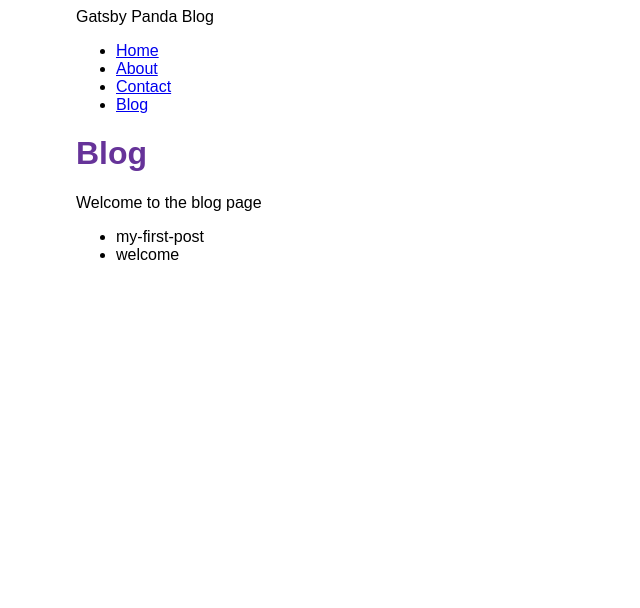
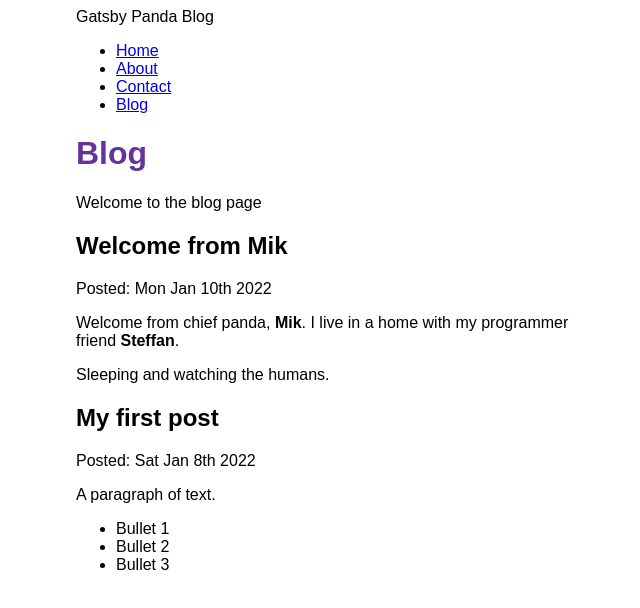
Before and after one commit to Steffan-Harris/gatsby-panda-blog, a Gatsby site: page /blog in a window 1280 px wide. Shown: the whole page, without its empty margins (314-954 px from the left). Built offline with nearby package versions, Linux system fonts and the light colour scheme; Gatsby itself is replaced by a stand-in of ours.

Commit message:
Added MDX processing

```diff
--- a/blog/my-first-post.mdx
+++ b/blog/my-first-post.mdx
@@ -0,0 +1,10 @@
+---
+title: My first post
+date: 2022-01-08
+---
+
+A paragraph of text.
+
+- Bullet 1
+- Bullet 2
+- Bullet 3
--- a/blog/welcome.mdx
+++ b/blog/welcome.mdx
@@ -0,0 +1,9 @@
+---
+title: Welcome from Mik
+date: 2022-01-10
+---
+
+Welcome from chief panda, **Mik**.
+I live in a home with my programmer friend **Steffan**.
+
+Sleeping and watching the humans.
--- a/gatsby-config.js
+++ b/gatsby-config.js
@@ -13,5 +13,6 @@ module.exports = {
         path: `${__dirname}/blog`,
       },
     },
+    "gatsby-plugin-mdx",
   ],
 };
--- a/package.json
+++ b/package.json
@@ -15,8 +15,11 @@
     "clean": "gatsby clean"
   },
   "dependencies": {
+    "@mdx-js/mdx": "^1.6.22",
+    "@mdx-js/react": "^1.6.22",
     "gatsby": "^4.4.0",
     "gatsby-plugin-image": "^2.4.0",
+    "gatsby-plugin-mdx": "^3.4.0",
     "gatsby-plugin-sharp": "^4.4.0",
     "gatsby-source-filesystem": "^4.4.0",
     "react": "^17.0.1",
--- a/src/pages/blog.js
+++ b/src/pages/blog.js
@@ -1,26 +1,33 @@
 import { graphql } from "gatsby";
 import * as React from "react";
 import Layout from "../components/layout";
+import { MDXRenderer } from "gatsby-plugin-mdx";
 
 const Blog = ({ data }) => {
   return (
     <Layout pageTitle="Blog">
       Welcome to the blog page
-      <ul>
-        {data.allFile.nodes.map((node) => (
-          <li key={node.id}>{node.name}</li>
-        ))}
-      </ul>
+      {data.allMdx.nodes.map((node) => (
+        <article key={node.id}>
+          <h2>{node.frontmatter.title}</h2>
+          <p>Posted: {node.frontmatter.date}</p>
+          <MDXRenderer>{node.body}</MDXRenderer>
+        </article>
+      ))}
     </Layout>
   );
 };
 
 export const query = graphql`
   query {
-    allFile(filter: { sourceInstanceName: { eq: "blog" } }) {
+    allMdx(sort: { fields: frontmatter___date, order: DESC }) {
       nodes {
-        name
         id
+        body
+        frontmatter {
+          date(formatString: "ddd MMM Do YYYY")
+          title
+        }
       }
     }
   }
```
Also changed, not shown: 1 other file.
